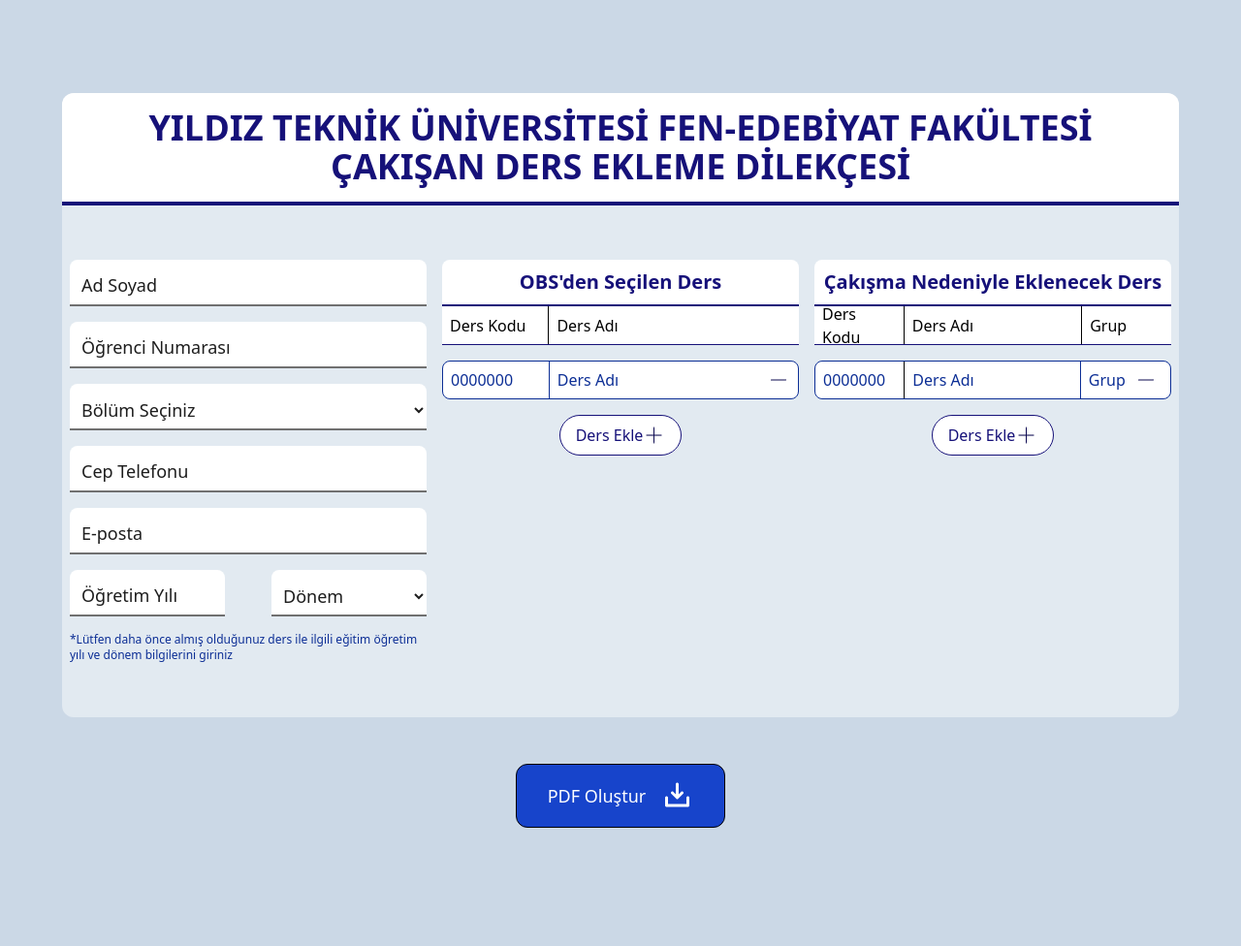
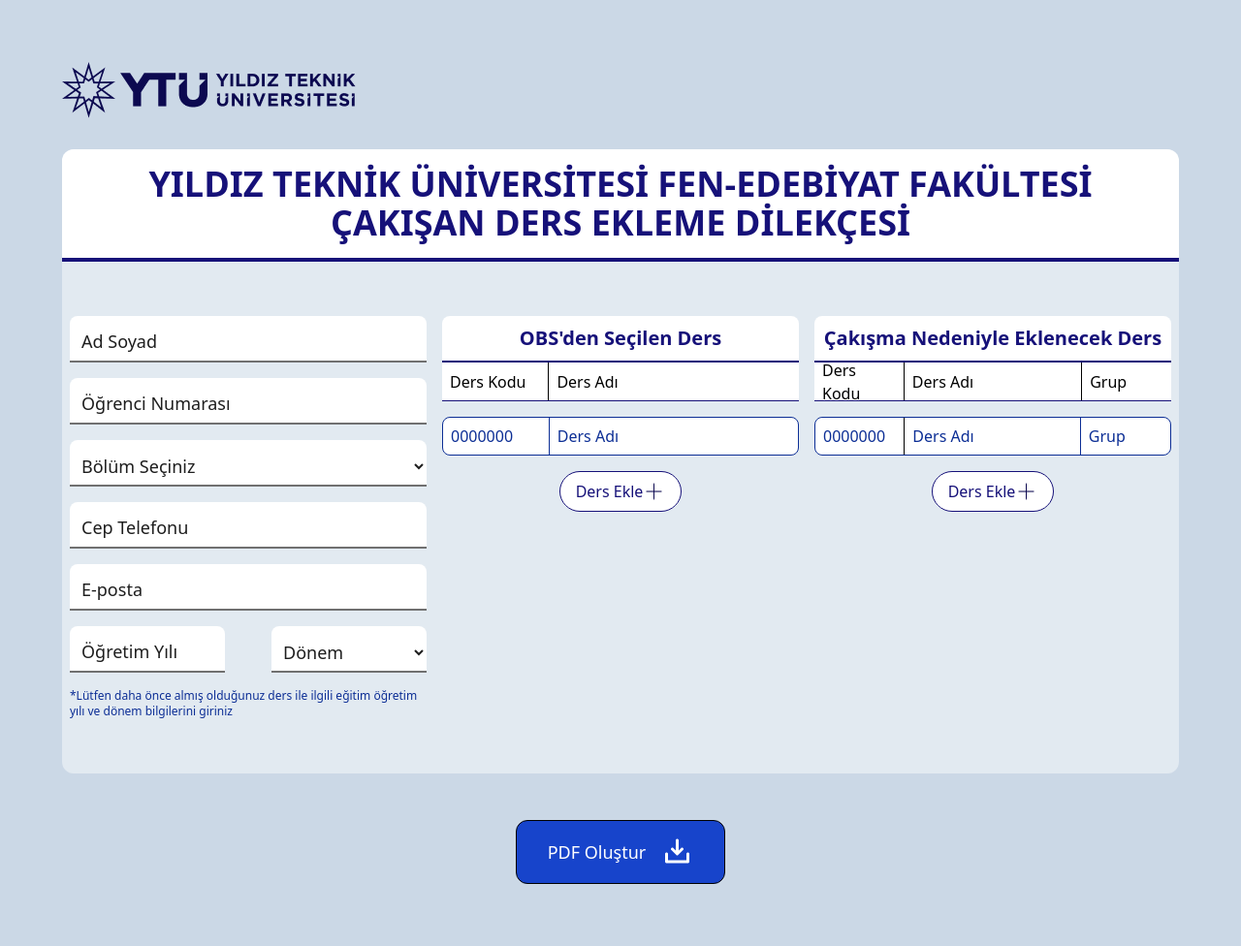
Before and after one commit to yusufyumrukaya/iskur_guncel, a Flask app: page / in a window 1280 px wide. Shown: the whole page at 97% size. Before the commit the page ends 854 px from the top, so only its background shows below. Run offline with Flask 3, Linux system fonts and the light colour scheme; style sheets or scripts are compiled from the project's sources.

Commit message:
Proje Final

```diff
--- a/templates/index.html
+++ b/templates/index.html
@@ -90,7 +90,7 @@
     <div class="outer flex justify-center min-h-screen">
         <div class="card max-w-[100rem] flex flex-col  p-16">
             <div class="logo">
-            <img src="" alt="">
+                <img src="static/assets/ytulogo.png" alt="">
             </div>
             <div class="main flex flex-col mt-8 bg-white/44 rounded-xl w-full min-w-[22rem]">
                 <div class="header bg-white rounded-t-xl border-b-4 border-headingBlue px-12">
@@ -162,9 +162,7 @@
                             <div class="ders-adi-input flex items-center w-3/5 px-2 h-full">
                                 <input type="text" name="dersler[1][adi1]" placeholder="Ders Adı" maxlength="100" class="w-full placeholder-textColor outline-0">
                             </div>
-                        <button class="ders-cikar cursor-pointer p-2">
-                            <img src="static/assets/icon/Vector.png" alt="">
-                        </button>
+
                         </div>
                         <div id="ekle" class="ders-ekle-buton flex px-4 border py-2 mt-4 rounded-full bg-white text-headingBlue  justify-center cursor-pointer hover:bg-white/10 duration-200">
                             <p>Ders Ekle</p>
@@ -196,9 +194,7 @@
                             <div class="grup w-3/10 px-2 h-full flex items-center">
                                 <input type="text" name="dersler[1][grubu]" placeholder="Grup" maxlength="3" class="w-full outline-0 placeholder-textColor">
                             </div>
-                        <button class="cakisan-ders-cikar absolute right-2 p-2 cursor-pointer">
-                            <img src="static/assets/icon/Vector.png" alt="">
-                        </button>
+
                         </div>
                         <div id="cakisan-ders-ekle" class="cakisan-ders-ekle flex px-4 border py-2 rounded-full mt-4 text-headingBlue bg-white cursor-pointer justify-center hover:bg-white/10 duration-200">
                             <p>Ders Ekle</p>
```
Also changed, not shown: app.py (line endings or trailing spaces), static/assets/ytulogo.png (added), static/assets/ytulogo.svg (added). Lines whose indentation alone changed are shown as unchanged.
